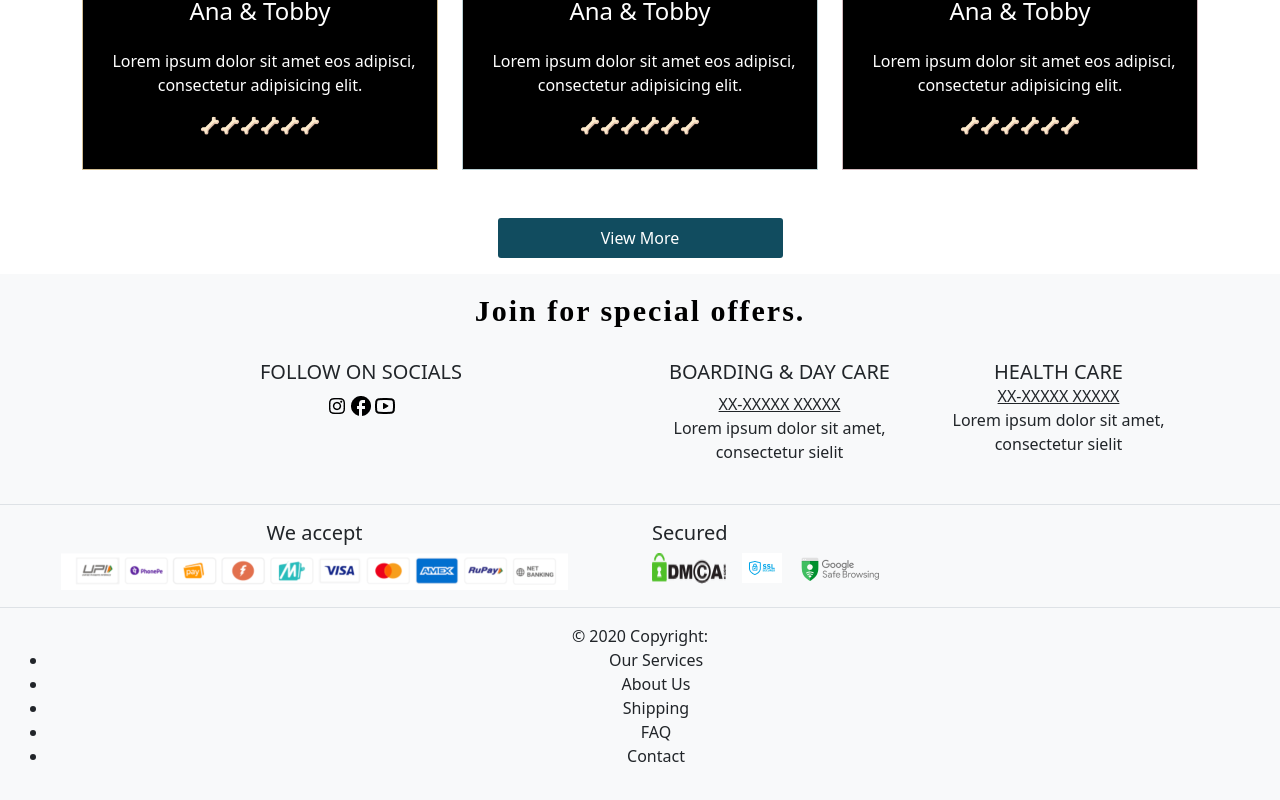
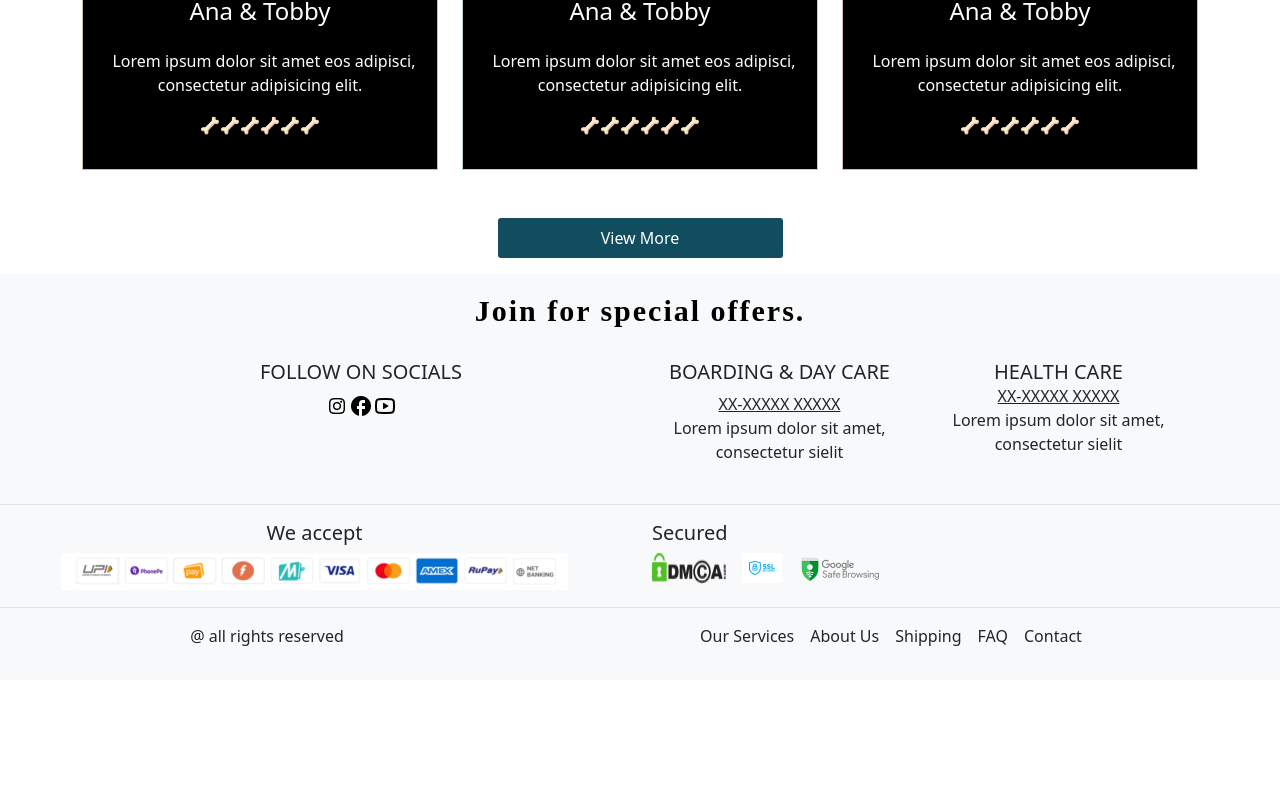
Before and after one commit to kanksha44/Petside, a React (Vite) app: page / in a window 1280 px wide. Shown: the part 4069-4869 px from the top of the page. After the commit the page ends 4749 px from the top, so only its background shows below. Built offline with nearby package versions, Linux system fonts and the light colour scheme.

Commit message:
"changes"

```diff
--- a/src/Footer/Footer.jsx
+++ b/src/Footer/Footer.jsx
@@ -55,7 +55,7 @@ const Footer = () => {
           </div>
         </div>
 
-        <div className="row border">
+        <div className="row payment-box border">
           <div className="col-lg-6 py-3">
             <h5>We accept</h5>
             <img src={payment} alt="" />
@@ -70,14 +70,14 @@ const Footer = () => {
           </div>
         </div>
 
-        <div className="text-center p-3">
-          <div>© 2020 Copyright:</div>
-          <ul>
-            <li>Our Services</li>
-            <li>About Us</li>
-            <li>Shipping</li>
-            <li>FAQ</li>
-            <li>Contact</li>
+        <div className="text-center w-100 d-flex justify-content-around p-3">
+          <div>@ all rights reserved</div>
+          <ul className="d-flex list-unstyled">
+            <li className="mx-2">Our Services</li>
+            <li className="mx-2">About Us</li>
+            <li className="mx-2">Shipping</li>
+            <li className="mx-2">FAQ</li>
+            <li className="mx-2">Contact</li>
           </ul>
         </div>
       </footer>
--- a/src/index.css
+++ b/src/index.css
@@ -403,6 +403,9 @@ nav ul li a {
   .product-text {
     width: 100%;
   }
+  .payment-box {
+    display: none;
+  }
 }
 @media screen and (max-width: 1200px) {
   .nav-item,
```
